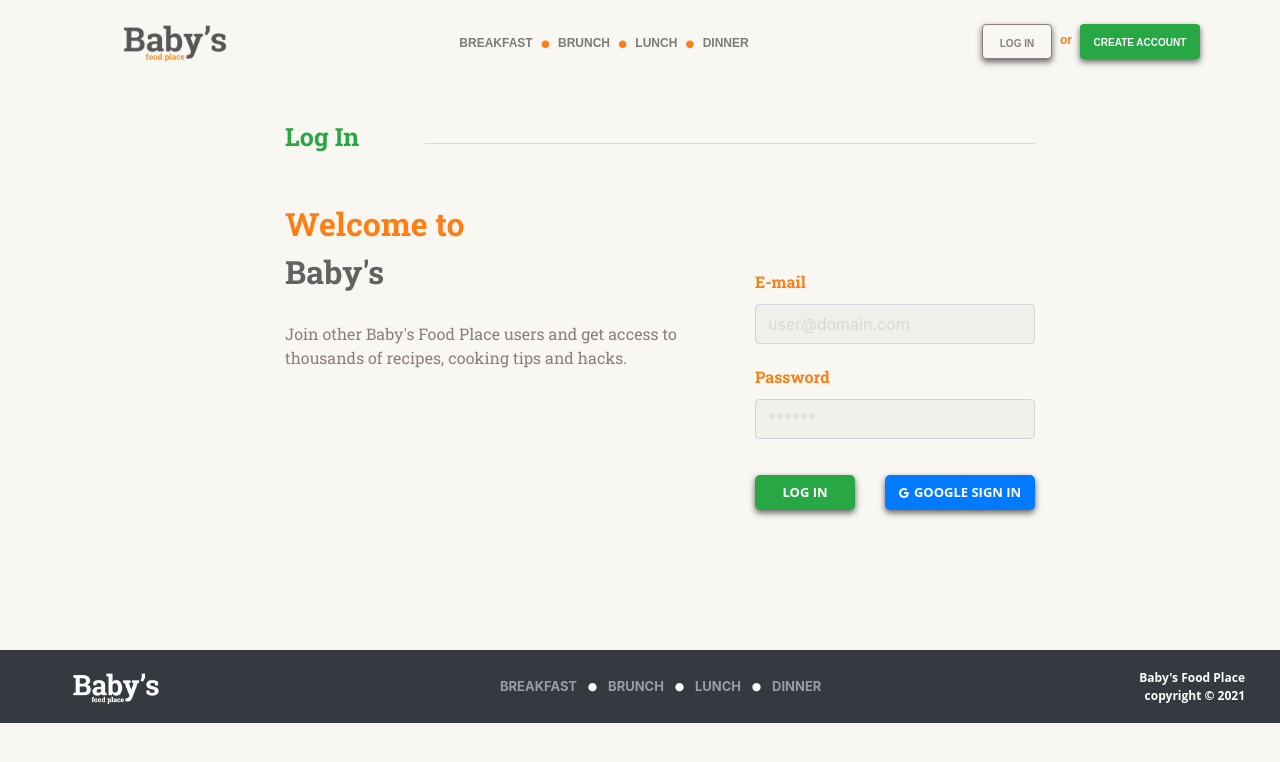
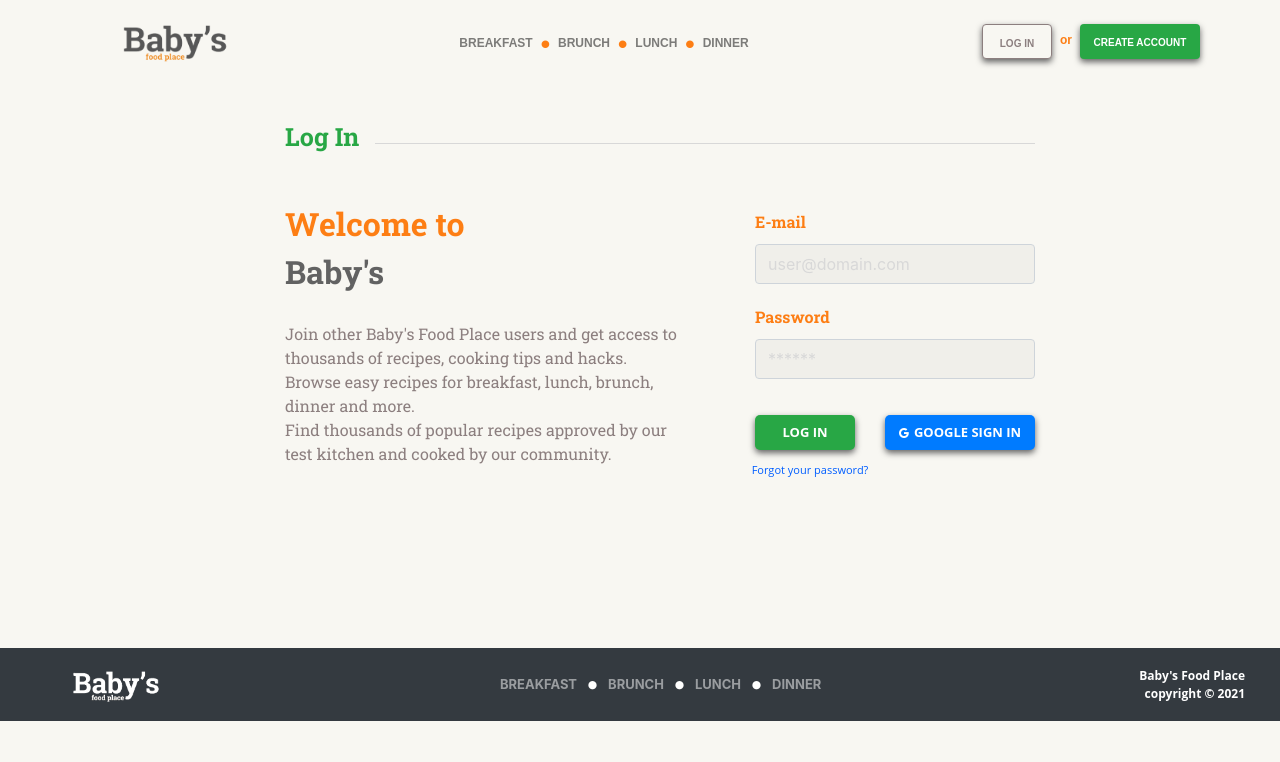
Before and after one commit to atanaskova/Baby-s_Food_Place, a React (Create React App) app in the folder client/: page /login in a window 1280 px wide. Shown: the top 762 px of the page. Built offline with nearby package versions, Linux system fonts and the light colour scheme.

Commit message:
Handled the token expiration, added description for the widgets, css fixing on login and register

```diff
--- a/client/src/components/MainPage/Header.jsx
+++ b/client/src/components/MainPage/Header.jsx
@@ -1,6 +1,7 @@
 import React, { useEffect, useState } from 'react';
 import {useDispatch} from 'react-redux';
 import {useHistory} from 'react-router-dom';
+import decode from 'jwt-decode';
 import '../../styles/Header.css';
 import { Nav, Container, Navbar, Button, Row } from 'react-bootstrap';
 
@@ -16,12 +17,16 @@ const Header = () => {
     };
 
     useEffect(()=>{
-      let token='';
       if(user && user.token){
-      token=user.token;
+      const token=user.token;
+
+      if(token){
+        const decodedToken=decode(token);
+
+        if(decodedToken.exp *1000<new Date().getTime()) logout();
+      }
       setUser((JSON.parse(localStorage.getItem('profile'))));
-    }else token='';
-    },[])
+    }},[]);
 
     return(
         <Navbar className='nav-header'>
--- a/client/src/components/MainPage/Main.jsx
+++ b/client/src/components/MainPage/Main.jsx
@@ -8,9 +8,7 @@ const Main = () => {
     return(
         <div>
             <Header />
-            <div>
                 <Dashboard />
-            </div>
             <Footer />
         </div>
     )
--- a/client/src/components/Widgets/CreateAccount.jsx
+++ b/client/src/components/Widgets/CreateAccount.jsx
@@ -24,11 +24,10 @@ const CreateAccount = () => {
                             <span id="black-letters">account</span>
                         </p>
 
-                        <p className="text-box-register">
+                        <p className="text-box">
                             Wondering what to make for dinner tonight? <br/>
                             Baby's Food Place is here to help you cook delicious meals with less stress and more joy. <br/>
-                            We offer recipes and cooking advice for home cooks, by home cooks. <br/>
-                            Find thousands of popular recipes approved by our test kitchen and cooked by our community. Browse easy recipes for breakfast, lunch, brunch, dinner and more.
+                            We offer recipes and cooking advice for home cooks, by home cooks.
                         </p>
 
                     </div>
--- a/client/src/components/Widgets/Login.jsx
+++ b/client/src/components/Widgets/Login.jsx
@@ -11,13 +11,13 @@ const Login = () => {
 
       <div className="container-fluid" style={{width:780}}>
 
-          <div className="separator4">
+          <div className="separator5">
               <h2>Log In</h2>
-              <div className="line4"></div>
+              <div className="line5"></div>
           </div>
 
           <div className="login-form">
-              <div className="first-box">
+              <div className="first-box-1">
                 <p className="welcome-title">
                   <span id="orange-letters-login">Welcome to</span>
                   <br/>
@@ -25,7 +25,9 @@ const Login = () => {
                 </p>
 
                 <p className="text-box-login">
-                Join other Baby's Food Place users and get access to thousands of recipes, cooking tips and hacks.
+                Join other Baby's Food Place users and get access to thousands of recipes, cooking tips and hacks.<br/>
+                Browse easy recipes for breakfast, lunch, brunch, dinner and more.<br/>
+                Find thousands of popular recipes approved by our test kitchen and cooked by our community.
                 </p>
               </div>
 
--- a/client/src/components/Widgets/LoginForm.jsx
+++ b/client/src/components/Widgets/LoginForm.jsx
@@ -75,6 +75,7 @@ const LoginForm = () => {
           onFailure={googleFailure}
           cookiePolicy="single_host_origin"
           />
+        <button type="submit" className="forgot-password">Forgot your password?</button>
       </Form>
     </div>
   );
--- a/client/src/styles/CreateAcc.css
+++ b/client/src/styles/CreateAcc.css
@@ -32,7 +32,7 @@ body {
 
 .create-acc-form{
   display: flex;
-  padding-top: 50px;
+  padding-top: 40px;
   padding-bottom: 70px;
   padding-left: 20px;
 }
@@ -50,7 +50,7 @@ body {
 
 .create-acc-input-box{
   flex: 1;
-  padding-top: 20px;
+  padding-top: 10px;
 }
 
 #first-box-1{
--- a/client/src/styles/Login.css
+++ b/client/src/styles/Login.css
@@ -2,14 +2,14 @@ body {
   background: var(--softwhite) 0% 0% no-repeat padding-box;
 }
 
-.separator4{
+.separator5{
   padding-top: 40px;
   padding-left: 20px;
   display: flex;
   align-items: center;
 }
 
-.separator4 h2{
+.separator5 h2{
   width: 250px;
   height: 20px;
   font-weight: bolder;
@@ -19,7 +19,7 @@ body {
   color: var(--green);
 }
 
-.line4{
+.line5{
   flex: 1;
   margin-top: 15px;
   margin-left: -160px;
@@ -28,9 +28,13 @@ body {
   background-color: var(--lightgrey);
 }
 
+.first-box-1{
+  padding-top: 50px;
+}
+
 .log-form-box {
   flex: 1;
-  padding-top: 20px;
+  padding-top:60px
 }
 
 #orange-letters-login {
@@ -62,7 +66,6 @@ body {
 
 .login-form {
   display: flex;
-  padding-top: 50px;
   padding-bottom: 70px;
   padding-left: 20px;
 }
@@ -115,6 +118,24 @@ body {
   transform: scale(1.07);
 }
 
+.forgot-password {
+  background: transparent;
+  border: none;
+  width: 150px;
+  height: 20px;
+  font-family: 'Open Sans', sans-serif;
+  font-size: 11px;
+  color: rgb(0, 94, 255);
+  margin-top: 10px;
+  margin-left: -20px;
+}
+
+.forgot-password:hover{
+  color: var(--orange);
+  transform: scale(1.05);
+  text-decoration: underline;
+}
+
 .placeholder-style {
   background-color: rgba(240, 239, 234, 1);
   width: 280px;
```
Also changed, not shown: 1 other file (tests, documents, lock files or other folders).
